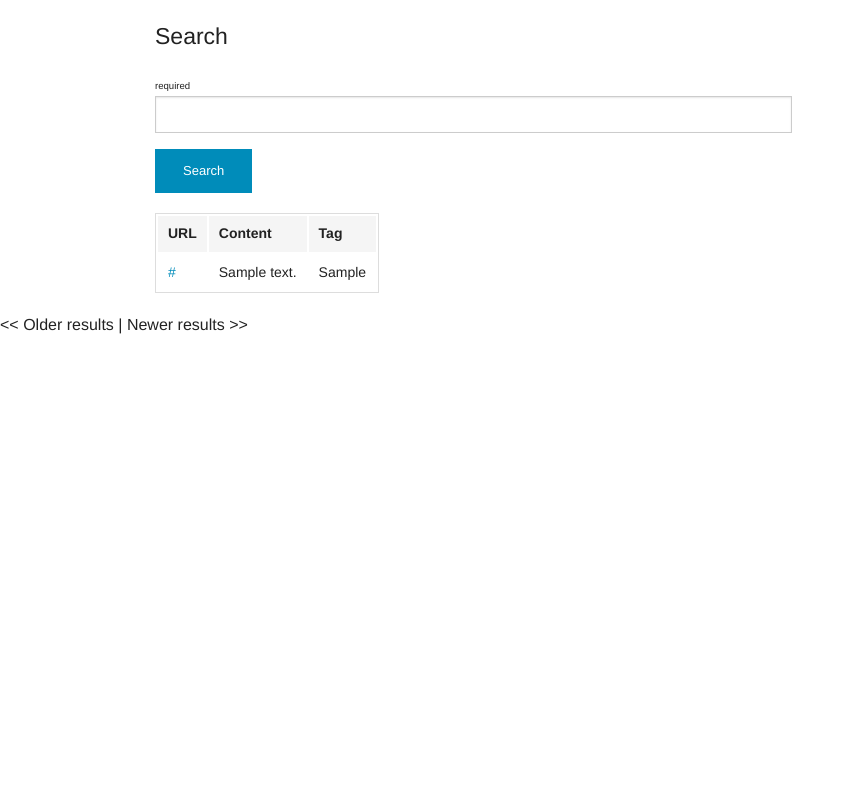
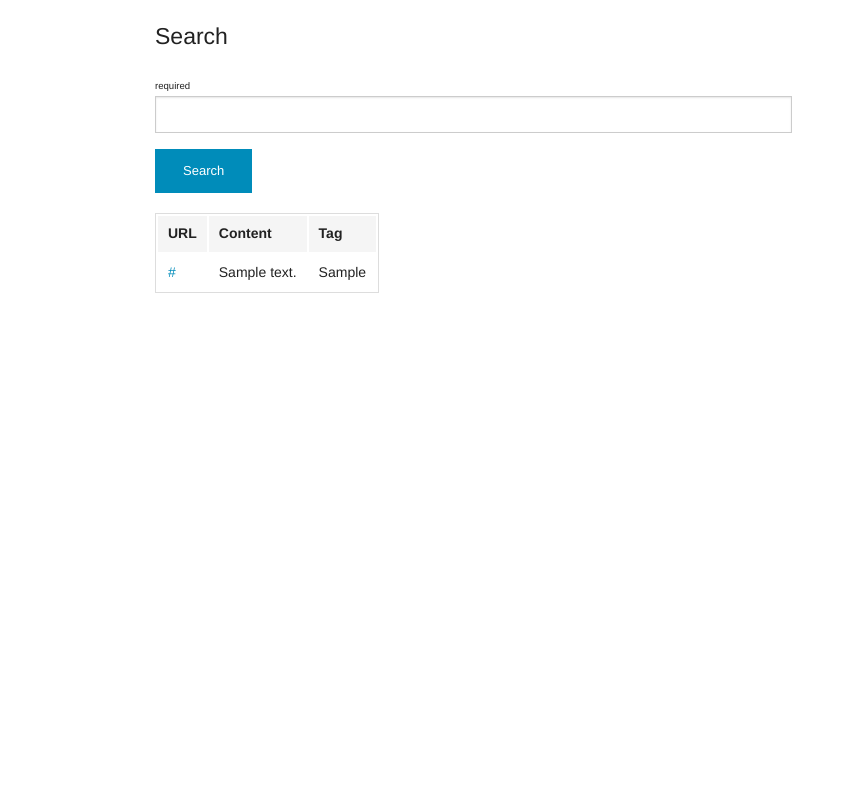
Before and after one commit to Leo-G/Flask-Search, a Flask app: template app/templates/results.html in a window 1280 px wide. Shown: the whole page, without its empty margins (0-855 px from the left). Run offline with Flask 2, Linux system fonts and the light colour scheme; the template is opened without the code that fills it: values that come from a table or form of the project are taken from there, others are empty; tables that the repository leaves empty hold one stand-in row (values such as "Sample post").

Commit message:
paginate

```diff
--- a/app/templates/results.html
+++ b/app/templates/results.html
@@ -28,17 +28,30 @@
              <div class="small-12 columns">
             <table> <thead><tr><th>URL</th><th>Content</th><th>Tag</th></tr></thead>
              <tbody>
-             {% if results is not none %}
+    {% if results is not none %}
+
+    <!-- START RESULTS -->
               {% for result in results.items %}
               <tr><td><a href="{{ result['url'] }}" target="_blank">{{ result['url'] }}</a> </td><td>{{ result['content'] }}</td><td>{{ result['tag'] }}</td>
                 </tr>
                 {% endfor %}
-               {% endif %}
+
               </tbody>
             </table>
           </div>
         </div>
+    <!-- END RESULTS -->
+    <!-- PAGINATE -->
+        {% set args = request.args %}
+       {% if results.has_next %}
 
-{% if results.has_prev %}<a href="{{ url_for('users.results', page=results.prev_num) }}">&lt;&lt; Older results</a>{% else %}&lt;&lt; Older results{% endif %} |
-{% if results.has_next %}<a href="{{ url_for('users.results', page=results.next_num) }}">Newer results &gt;&gt;</a>{% else %}Newer results &gt;&gt;{% endif %}
+          <a href="{{ url_for(request.endpoint, page=results.next_num, **args)}}"> Next</a> |
+       {% endif %}
+
+       {% if results.has_prev %}
+          <a href="{{ url_for(request.endpoint, page=results.prev_num, **args)}}"> Previous</a>
+       {% endif %}
+
+    {% endif %}
+
  {% endblock %}
--- a/app/users/views.py
+++ b/app/users/views.py
@@ -13,15 +13,15 @@ def search(page=1):
    return render_template('search.html')
 
 
-@users.route('/results/<int:page>', methods=['GET','POST'] )
+@users.route('/results/<int:page>', methods=['GET', 'POST'] )
 @users.route('/results', methods=['POST'] )
 def results(page=1):
 
        #search_string = request.form['search']
-       search_string = request.args.get('search', '')
+       search_string = request.form['search']
        #results = Sites.query.from_statement(db.text("select * from sites where search @@ to_tsquery(:search)")).params(search=search).all()
        query = Sites.query.search(search_string)
-       results = query.paginate(page=page, per_page=10)
+       results = query.paginate(page=page, per_page=1)
        #paginate(page, per_page=1, error_out=True).search(search).all()
        #results = schema.dump(query, many=True).data
        return render_template('results.html', results=results)
```
